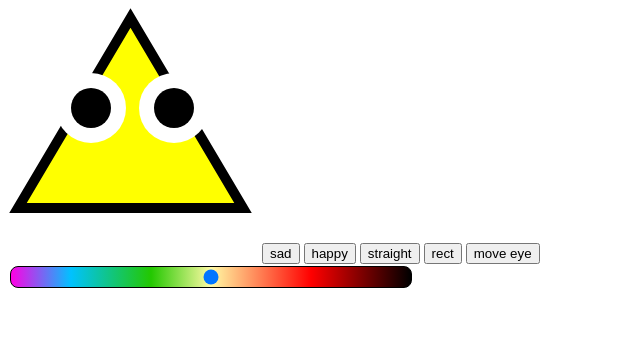
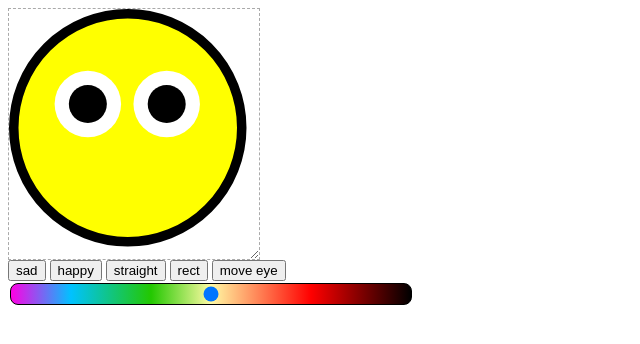
Before and after one commit to saeedtronic/svg, a plain HTML site: page index.htm in a window 1280 px wide. Shown: the whole page, without its empty margins (0-640 px from the left). Drawn offline with Linux system fonts and the light colour scheme.

Commit message:
4 shapes head with color slider

```diff
--- a/index.htm
+++ b/index.htm
@@ -21,10 +21,12 @@
         <!-- [if lt IE 7]>
             <p class="browsehappy">You are using an <strong>outdated</strong> browser. Please <a href="#">upgrade your browser</a> to improve your experience.</p>
         <![endif] -->
-        <svg width="250" height="250">
-            <polygon id="trangle" class="head" display="block" points="122.5 10, 235 200, 10 200" />
-            <polygon id="pentagon" class="head" display="none" points="125 15,110 48,92 110,30 110,13 48" />
-            <circle id="circle" class="head" display="none" r="120" cx="125" cy="125" />
+        <div class="svg-container">
+        <svg viewBox="0 0 250 250">
+            <polygon id="triangle" class="head" display="none" points="122.5 10, 235 200, 10 200" />
+            <polygon id="hexagon" class="head" display="none" points="50 3,100 28,100 75, 50 100, 3 75, 3 25" />
+            <polygon id="pentagon" class="head" display="none" points="60 13, 110 48, 92 110, 30 110, 16 48" />
+            <circle id="circle" class="head" display="block" r="120" cx="125" cy="125" />
             <rect class="head" id="rect" display="none" width="240" height="240"/>
 
             <circle id="weye" r="35" cx="83" cy=" 100" fill="white" />
@@ -38,7 +40,7 @@
             <path id="straight" class="straight" d="M 65 190 L 180 190 " stroke="black" stroke-width="10" fill="transparent" stroke_height="20" />
 
         </svg>
-
+    </div>
         <button id="btns">sad</button>
         <button id="btnh">happy</button>
         <button id="btnst">straight</button>
--- a/style.css
+++ b/style.css
@@ -3,6 +3,18 @@
     stroke : rgb(0, 0, 0);
     stroke-width: 10px;
 }
+.svg-container {
+    width: 250px;
+    height: 250px;
+    resize: both;
+    overflow: auto;
+    border: 1px dashed #aaa;
+   }
+
+   svg {
+    width: 95%;
+    height: 95%;
+   }
 .circle{
     display: none;
 }
```
